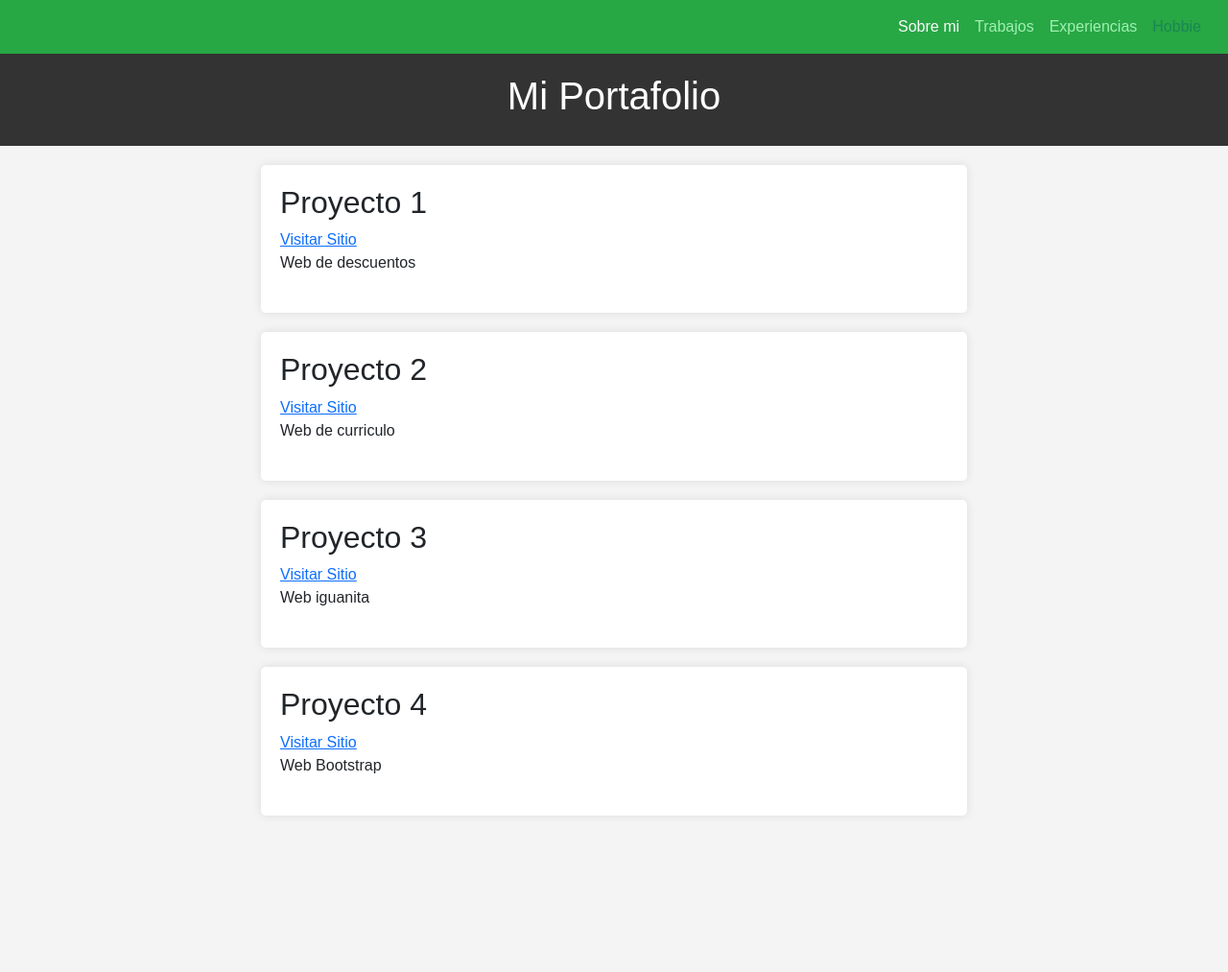
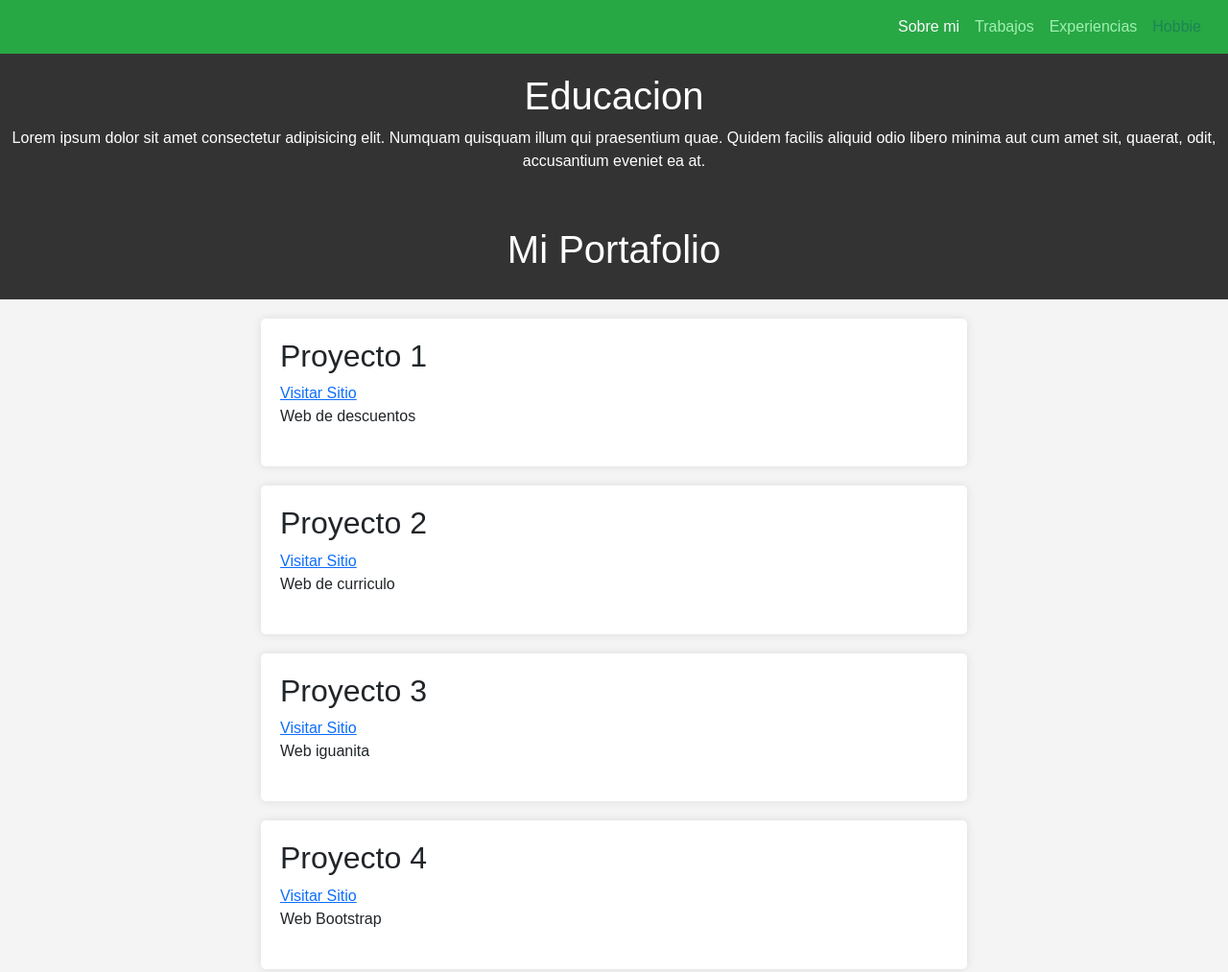
Before and after one commit to dyhozza/portafolio.github.io, a plain HTML site: page index.html in a window 1280 px wide. Shown: the whole page at 96% size. Before the commit the page ends 870 px from the top, so only its background shows below. Drawn offline with nearby package versions, Linux system fonts and the light colour scheme.

Commit message:
Update index.html

```diff
--- a/index.html
+++ b/index.html
@@ -82,7 +82,10 @@
         </div>
     </nav>
 
-
+<header>
+        <h1>Educacion</h1>
+    <p> Lorem ipsum dolor sit amet consectetur adipisicing elit. Numquam quisquam illum qui praesentium quae. Quidem facilis aliquid odio libero minima aut cum amet sit, quaerat, odit, accusantium eveniet ea at.</p>
+    </header>
 
 
     <header>
```
